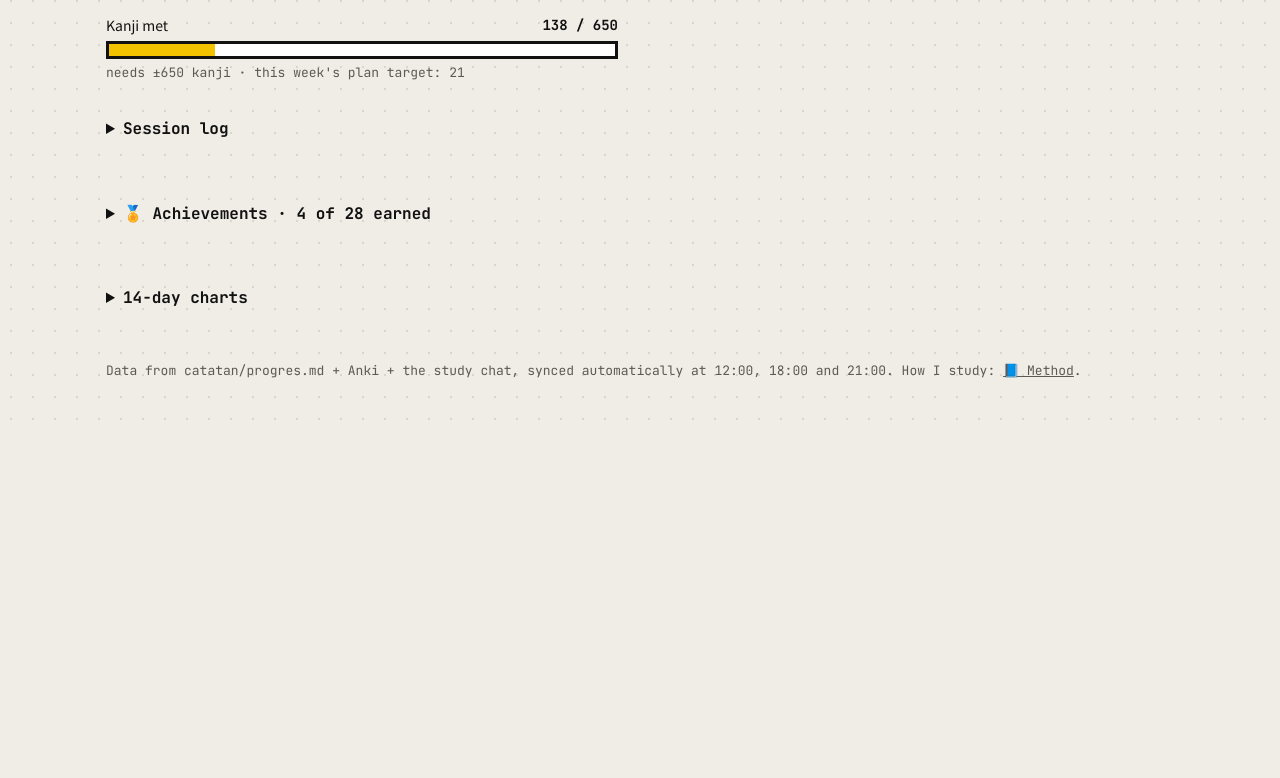
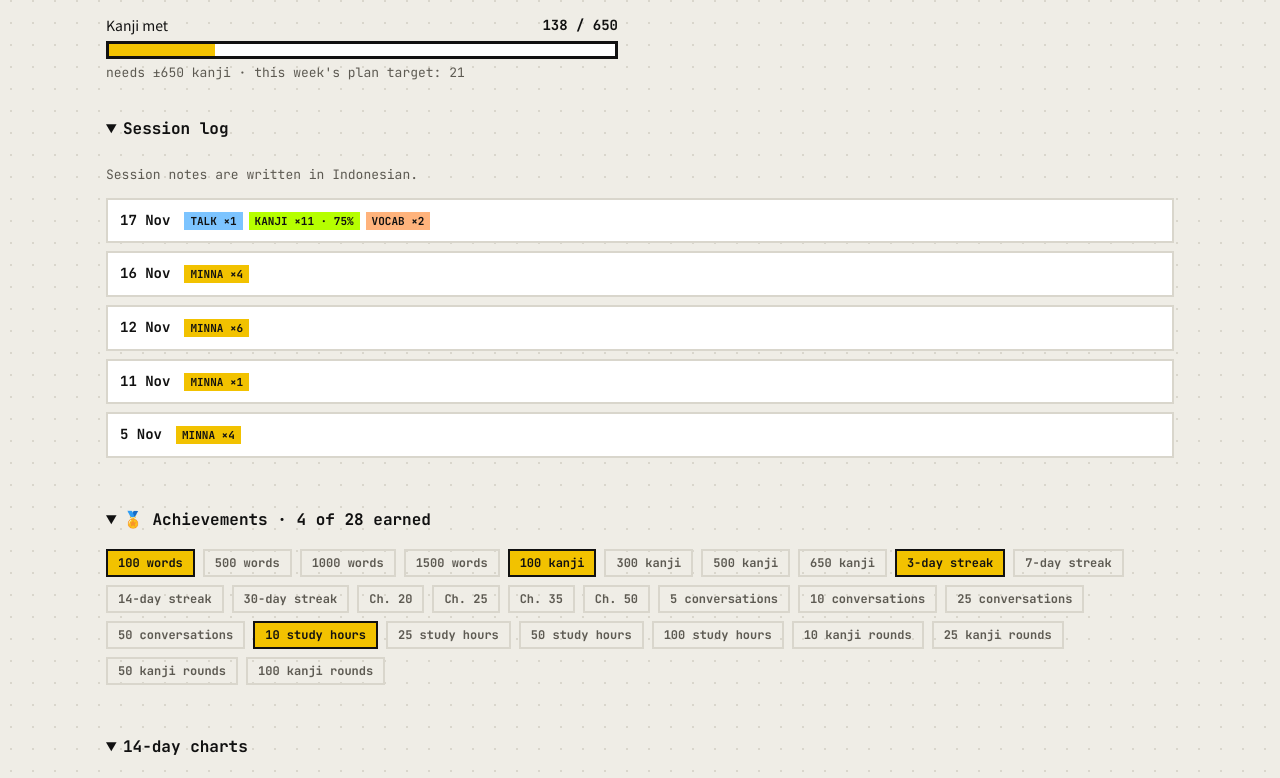
Before and after one commit to xzars-git/nihongo-tracker, a plain HTML site: page index.html in a window 1280 px wide. Shown: the part 1242-2020 px from the top of the page. Before the commit the page ends 1663 px from the top, so only its background shows below. Drawn offline with Linux system fonts and the light colour scheme; a web font is replaced by a local one.

Commit message:
Open the log, achievements and charts sections by default
Co-Authored-By: Claude Sonnet 5.5 <noreply@anthropic.com>

```diff
--- a/index.html
+++ b/index.html
@@ -73,11 +73,11 @@
     </section>
   </div>
 
-  <details class="charts" id="logBox"><summary class="mono" data-i="h.log"></summary><p class="mono muted small" id="logNote"></p><div class="log" id="log"></div></details>
+  <details class="charts" id="logBox" open><summary class="mono" data-i="h.log"></summary><p class="mono muted small" id="logNote"></p><div class="log" id="log"></div></details>
 
-  <details class="charts" id="badges"></details>
+  <details class="charts" id="badges" open></details>
 
-  <details class="charts"><summary class="mono" data-i="charts"></summary>
+  <details class="charts" open><summary class="mono" data-i="charts"></summary>
     <section class="two">
       <div><h2 data-i="h.kanji"></h2><p class="mono muted small" data-i="kanji.sub"></p><div class="chart" id="kanjiChart"></div></div>
       <div><h2>Anki</h2><p class="mono muted small"><span data-i="anki.sub"></span> <i class="sw again"></i>Again <i class="sw hard"></i>Hard <i class="sw good"></i><span data-i="other"></span></p><div class="chart" id="ankiChart"></div></div>
```
